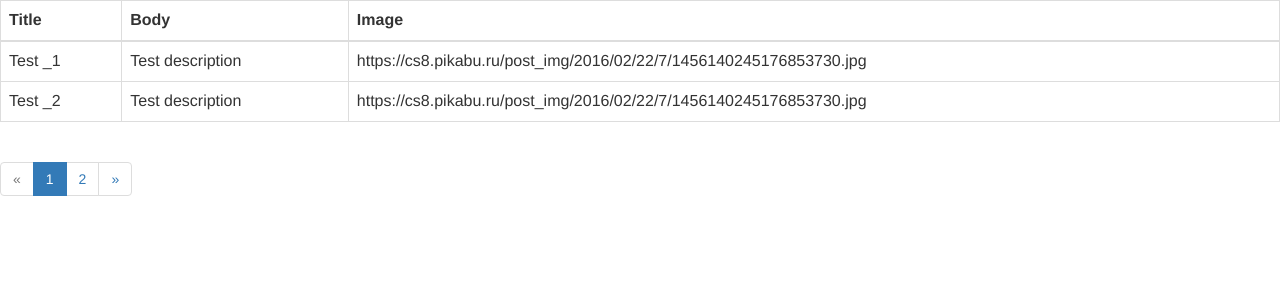
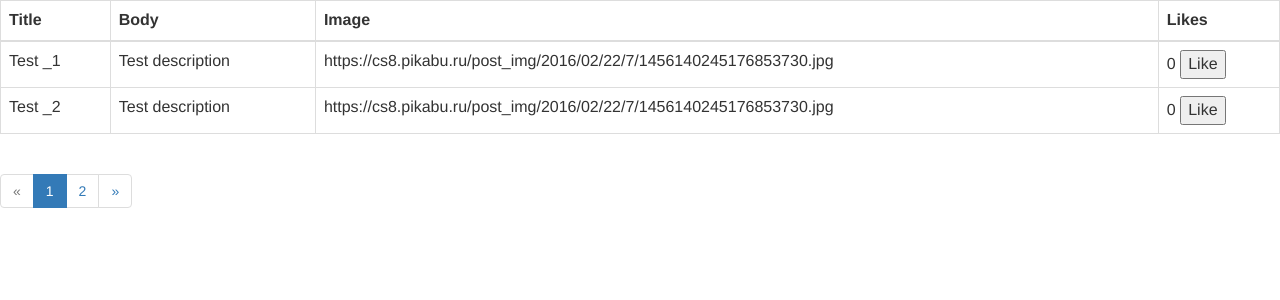
Before and after one commit to N0124/DB2, a Django app: a page that uses db2_project/posts/templates/user_list.html in a window 1280 px wide. Shown: the top 300 px of the page. Run offline with Django 3.2, Linux system fonts and the light colour scheme; data comes from the database, SQL or seed files in the repository; both versions use the stored data as it was after the commit; data that the repository does not hold is empty; some libraries are stand-ins or nearby versions.

Commit message:
Add button,detail is not ready yet

```diff
--- a/db2_project/db2_project/urls.py
+++ b/db2_project/db2_project/urls.py
@@ -27,6 +27,7 @@ urlpatterns = [
     url(r'^activate/(?P<uidb64>[0-9A-Za-z_\-]+)/(?P<token>[0-9A-Za-z]{1,13}-[0-9A-Za-z]{1,20})/$',
         posts_views.activate, name='activate'),
     url(r'^index$', posts_views.index, name='home'),
+    url(r'^(?P<post_id>[0-9]+)/$', posts_views.detail, name='detail'),
 
 
 ]
--- a/db2_project/posts/models.py
+++ b/db2_project/posts/models.py
@@ -2,6 +2,7 @@ from django.db import models
 from django.contrib.auth.models import User
 from django.db.models.signals import post_save
 from django.dispatch import receiver
+from django.conf import settings
 
 
 class Profile(models.Model):
@@ -27,3 +28,4 @@ class Post(models.Model):
     description = models.TextField(max_length=500)
     body = models.TextField(max_length=1000)
     image = models.TextField(max_length=200)
+    likes = models.ManyToManyField(settings.AUTH_USER_MODEL, blank=True, related_name='post_likes')
--- a/db2_project/posts/templates/user_list.html
+++ b/db2_project/posts/templates/user_list.html
@@ -13,6 +13,7 @@
       <th>Title</th>
       <th>Body</th>
       <th>Image</th>
+      <th>Likes</th>
     </tr>
   </thead>
   <tbody>
@@ -21,6 +22,7 @@
         <td>{{ post.title }}</td>
         <td>{{ post.description }}</td>
         <td>{{ post.image }}</td>
+        <td>{{ post.likes.count }} <button>Like</button></td>
       </tr>
     {% endfor %}
   </tbody>
--- a/db2_project/posts/views.py
+++ b/db2_project/posts/views.py
@@ -10,6 +10,7 @@ from django.template.loader import render_to_string
 from .forms import SignUpForm
 from .tokens import account_activation_token
 from .models import Post
+from django.http import Http404
 
 @login_required
 def home(request):
@@ -75,3 +76,11 @@ def index(request):
         posts = paginator.page(paginator.num_pages)
 
     return render(request, 'user_list.html', { 'posts': posts })
+
+
+def detail(request, post_id):
+    try:
+        post = Post.objects.get(pk=post_id)
+    except Post.DoesNotExist:
+        raise Http404("Question does not exist")
+    return render(request, 'polls/detail.html', {'post': post})
```
Also changed, not shown: db2_project/db.sqlite3, db2_project/posts/migrations/0004_post_likes.py (added).
